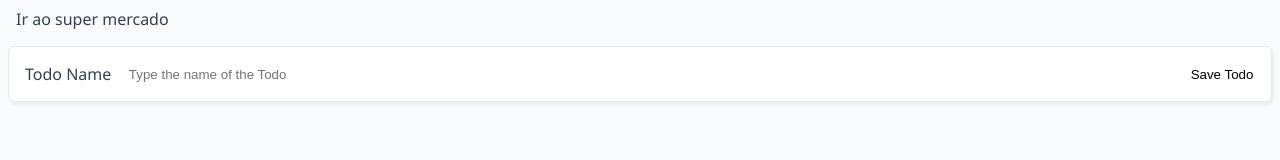
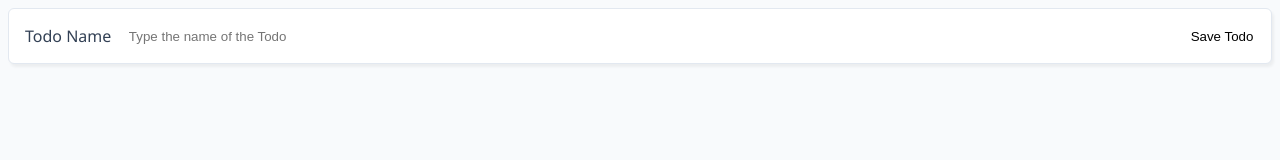
Before and after one commit to joaop-oliveira1/todo-app, a plain HTML site: page index.html in a window 1280 px wide. Drawn offline with Linux system fonts and the light colour scheme.

Commit message:
feature(#1): todo fixo foi removido

```diff
--- a/index.html
+++ b/index.html
@@ -5,9 +5,7 @@
   </head>
   <body>
     <main>
-      <ul id="todo-list">
-        <li>Ir ao super mercado</li>
-      </ul>
+      <ul id="todo-list"></ul>
       <form id="todo-form">
         <div class="field-row">
           <label>Todo Name</label>
```
